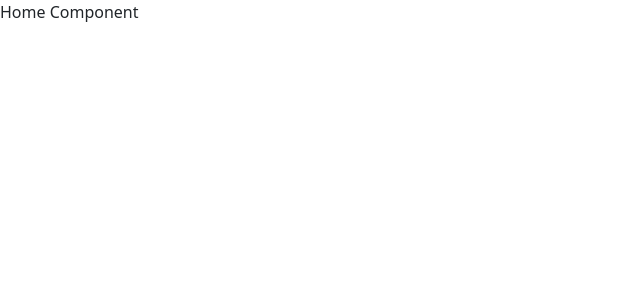
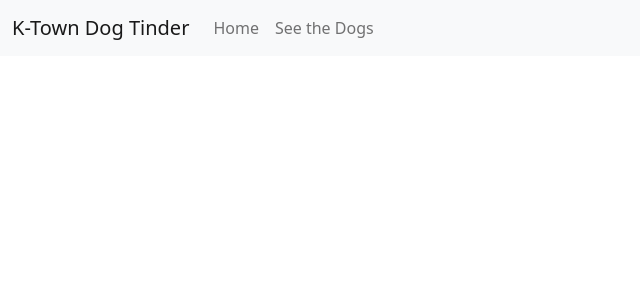
Before and after one commit to learn-academy-2022-bravo/cat-tinder-frontend-cat-tinder-frontend-kl-ds, a React (Create React App) app: page / in a window 1280 px wide. Shown: the top 300 px of the page, without its empty margins (0-640 px from the left). Built offline with nearby package versions, Linux system fonts and the light colour scheme.

Commit message:
Styled and configured our navbar with 2 buttons

```diff
--- a/src/App.js
+++ b/src/App.js
@@ -8,7 +8,8 @@ import CatShow from './pages/CatShow'
 import CatNew from './pages/CatNew'
 import CatEdit from './pages/CatEdit'
 import NotFound from './pages/NotFound'
-
+import './mockCats'
+import Header from './components/Header'
 
 
 export default class App extends Component {
@@ -17,8 +18,9 @@ export default class App extends Component {
 
        <Router>
          <Switch>
+           <Header/>
             <Route exact path="/" component={Home} />
-            <Route path="/catindex" component={CatIndex} />
+            <Route path="/dogindex" component={CatIndex} />
             <Route path="/catshow" component={CatShow} />
             <Route path="/catnew" component={CatNew} />
             <Route path="/catedit" component={CatEdit} />
--- a/src/components/Header.js
+++ b/src/components/Header.js
@@ -0,0 +1,41 @@
+import React, { Component } from 'react';
+import { Collapse, Nav, Navbar, NavbarBrand, NavbarToggler,NavItem, NavLink,NavbarText} from 'reactstrap';
+
+class Header extends Component {
+    render() {
+        return (
+            <Navbar
+    color="light"
+    expand="md"
+    fixed="top"
+    full
+    light
+  >
+    <NavbarBrand href="/">
+      K-Town Dog Tinder
+    </NavbarBrand>
+    <NavbarToggler onClick={function noRefCheck(){}} />
+    <Collapse navbar>
+      <Nav
+        className="ml-auto"
+        navbar
+      >
+        <NavItem>
+          <NavLink href="/">
+            Home
+          </NavLink>
+        </NavItem>
+        <NavItem>
+          <NavLink href="/dogindex">
+           See the Dogs
+          </NavLink>
+        </NavItem>
+      </Nav>
+    </Collapse>
+  </Navbar>
+
+        );
+    }
+}
+
+export default Header;
```
